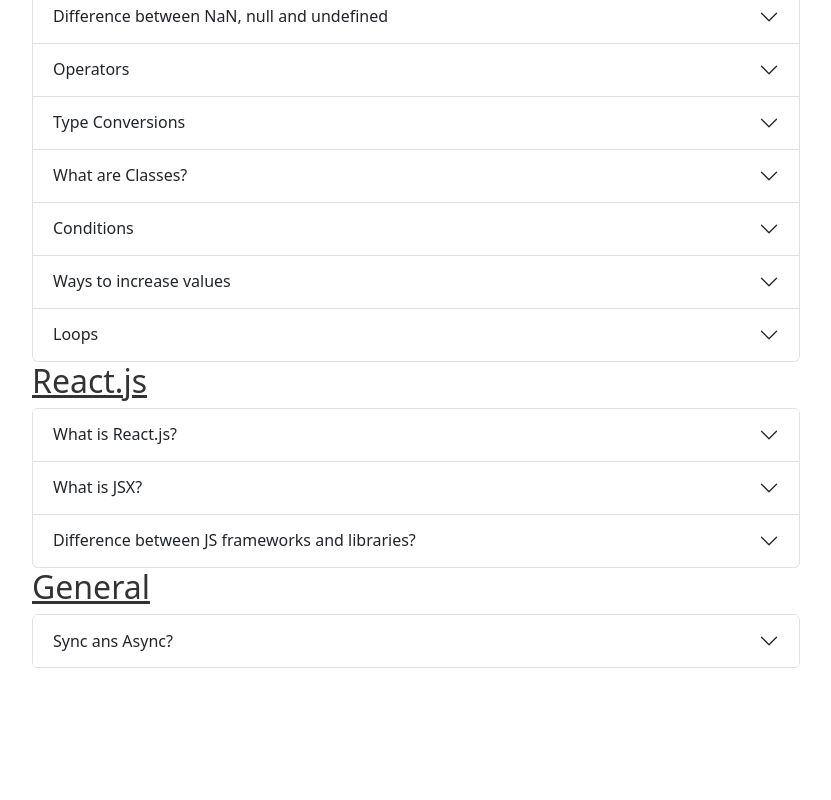
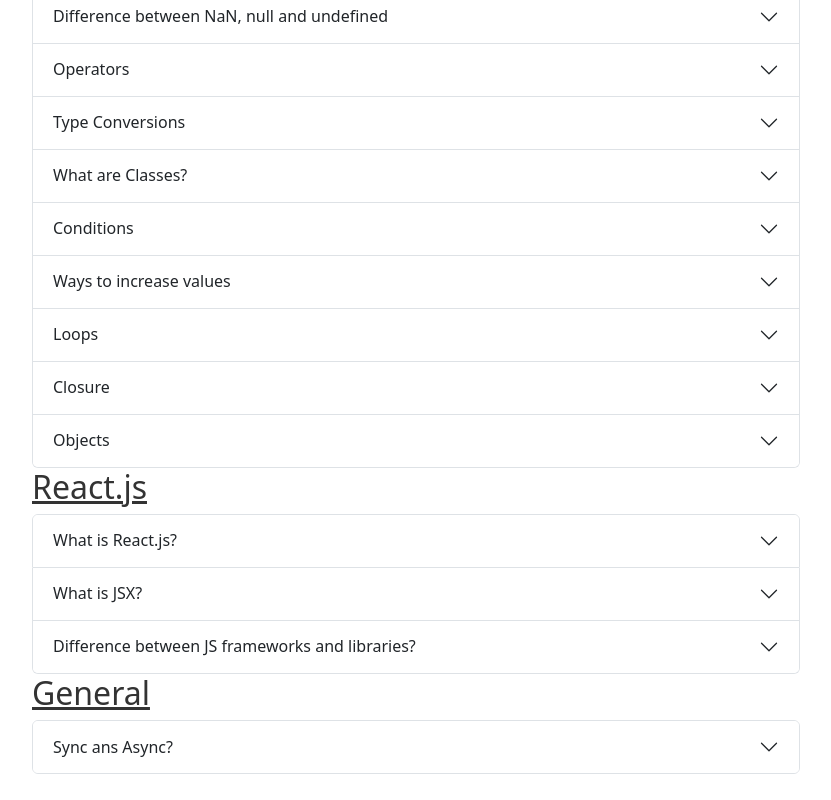
Before and after one commit to annie-uchiha/notes, a React (Create React App) app in the folder quiz-app/: page /notes in a window 1280 px wide. Shown: the part 1022-1822 px from the top of the page, without its empty margins (224-1055 px from the left). Before the commit the page ends 1716 px from the top, so only its background shows below. Built offline with nearby package versions, Linux system fonts and the light colour scheme.

Commit message:
js notes

```diff
--- a/quiz-app/src/pages/Notes.js
+++ b/quiz-app/src/pages/Notes.js
@@ -239,8 +239,8 @@ function Notes() {
             <Accordion.Body className="right-section">
               If a condition is met the code is executed.
               <ul>
-                <li>if - if a statement is true, the code executes</li>
-                <li>if ... else - if a statement is true, the code executes - if not, it executes the code after the else condition</li>
+                <li>if - if a statement is true, the code executes;</li>
+                <li>if ... else - if a statement is true, the code executes - if not, it executes the code after the else condition;</li>
                 <li>switch - when you have to check multiple conditions (more than 3 else statements); but always put a break to It
                   otherwise it will keep giving results until infinity or until the terminal breaks; It provides
                   more concise and readible way to write code.
@@ -257,6 +257,13 @@ function Notes() {
               let a = 5;
               console.log(++a + a++);
               result:12
+              Pre-increment (++variable): the value increases by 1 before the expression is evaluated; the updated value is used in the expression.
+              Post-increment (variable++): the value is used in the expression before it is increased by 1 - the incremention occurs after the expression is evaluated.
+              Both operators work only with numeric values.
+              Unexpected behavior if used within complex expressions.
+              Both modify the value of the variable which can lead to unexpected behavior if the same variable is ued multiple times within a single expression.
+              If used within parentheses(), they will be evaluated first. They have a higher precedence than most arithmetic operators: +,-,*,?.
+              Used only in simple straightforward expressions.
             </Accordion.Body>
           </Accordion.Item>
           <Accordion.Item eventKey="11">
@@ -265,10 +272,23 @@ function Notes() {
               Executes block of code repeatedly as long as a specific condition is met.
               <ul>
                 <li>for - repeats a block of code a certain number of times;</li>
-                <li>while - repeats a block of ocde while a specific condition is true</li>
+                <li>while - repeats a block of ocde while a specific condition is true;</li>
                 <li>do ... while - similar to the while loop but it always executes the block of code at least once, even if the condition is false;
                 </li>
               </ul>
+            </Accordion.Body>
+          </Accordion.Item>
+          <Accordion.Item eventKey="12">
+            <Accordion.Header>Closure</Accordion.Header>
+            <Accordion.Body className="right-section">
+              The ability of the inner function to remember the data (values) of their outer function.
+            </Accordion.Body>
+          </Accordion.Item>
+          <Accordion.Item eventKey="13">
+            <Accordion.Header>Objects</Accordion.Header>
+            <Accordion.Body className="right-section">
+              Data types used to store collections of data and functionality. They consist of key-value pairs where each key is a string (or symbol) and each value
+              can be any data type, including other objects.
             </Accordion.Body>
           </Accordion.Item>
         </Accordion>
```
